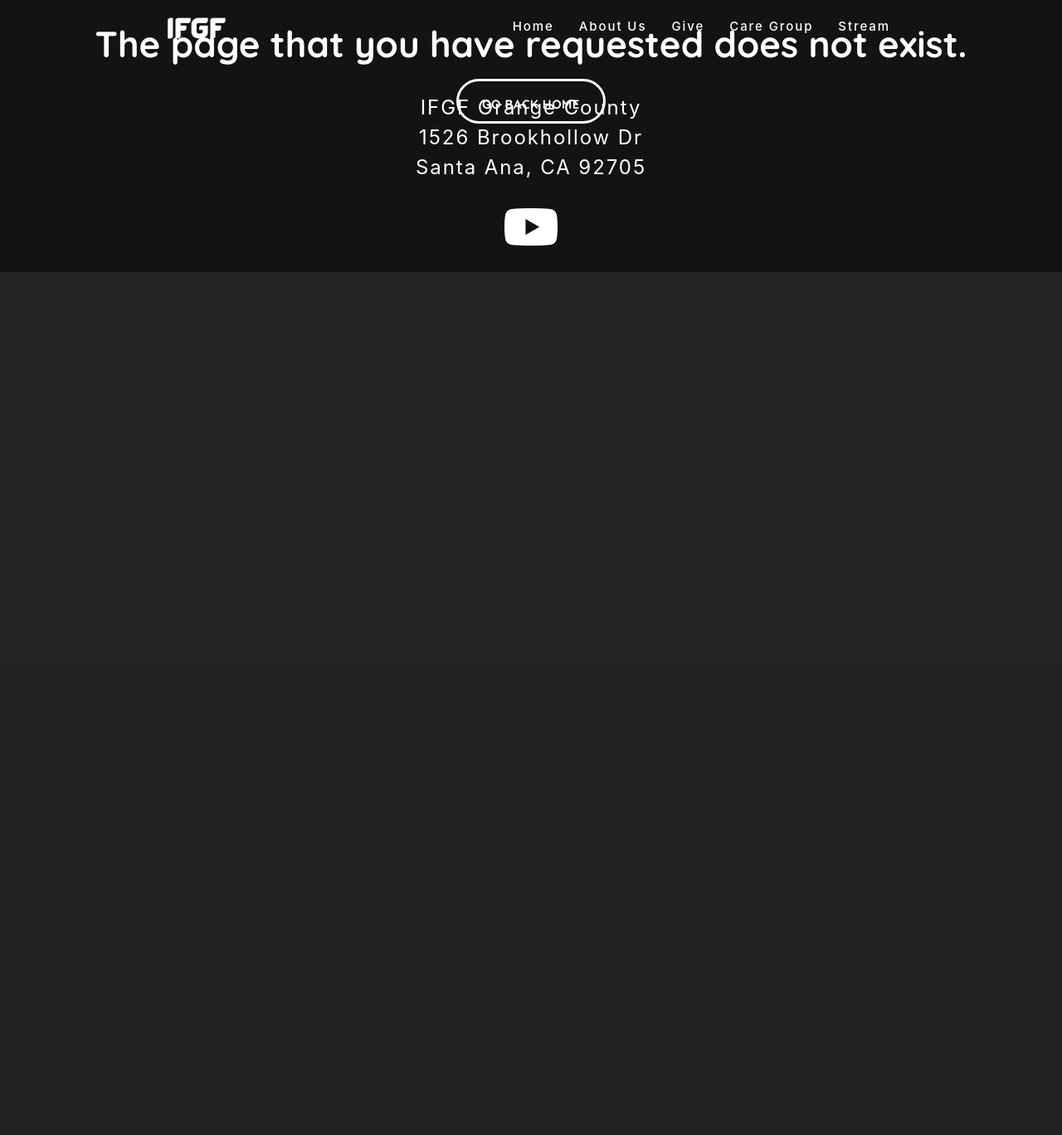
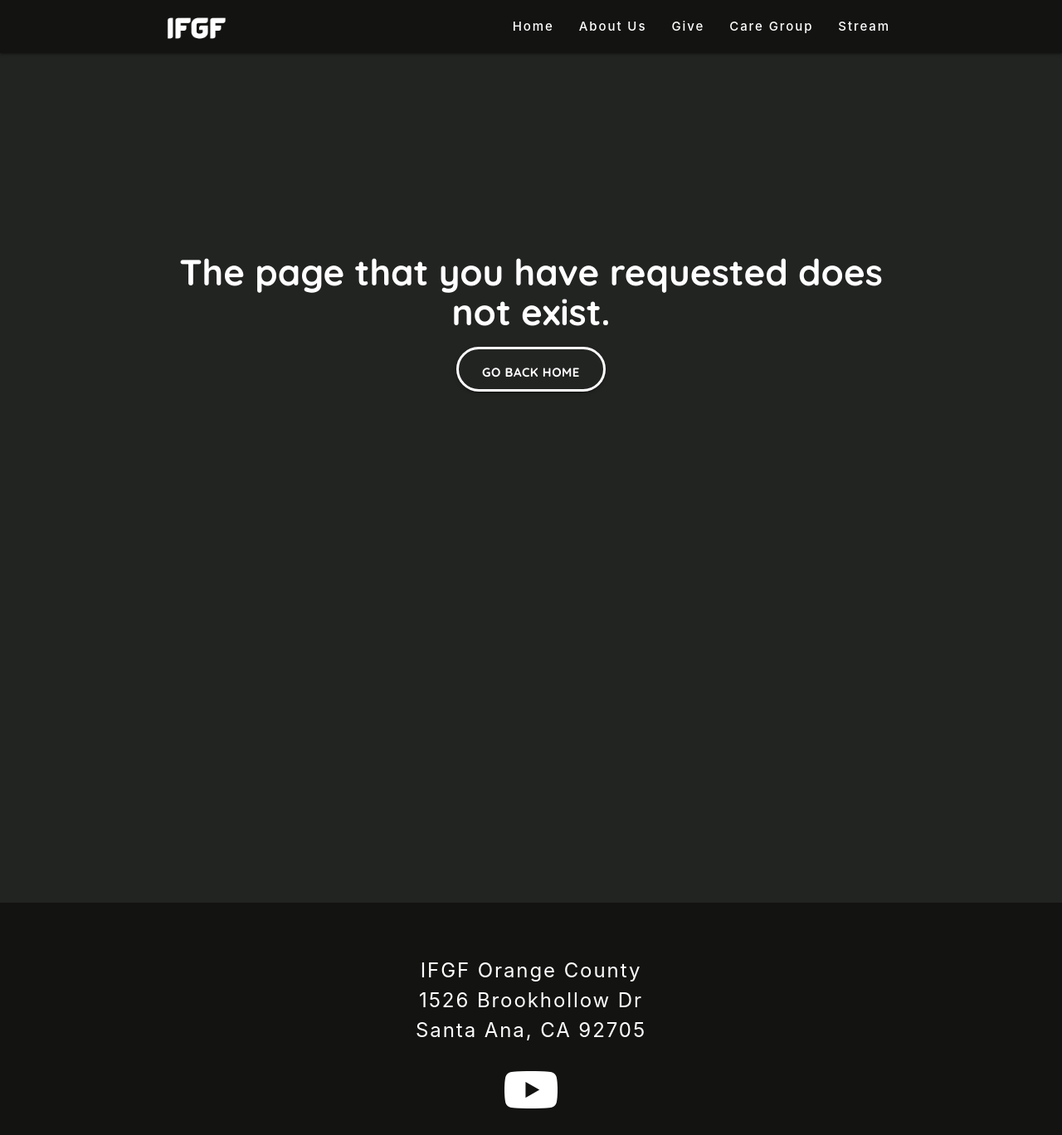
Before and after one commit to jthamrun/ifgfoc, a Django app: template ifgfoc/templates/ifgfoc/404.html in a window 1280 px wide. Shown: the whole page at 83% size. Before the commit the page ends 328 px from the top, so only its background shows below. Run offline with Django 3.2, Linux system fonts and the light colour scheme; the template is opened without the code that fills it, so the values that code supplies are empty; some libraries are stand-ins or nearby versions; some web fonts are replaced.

Commit message:
08/19/2020

```diff
--- a/ifgfoc/templates/ifgfoc/404.html
+++ b/ifgfoc/templates/ifgfoc/404.html
@@ -15,19 +15,11 @@
     <style>
         #error-landing {
             height: 100vh;
-            position: absolute;
-            top: 50%;
-            left: 50%;
-            transform: translate(-50%, -50%);
-            overflow: hidden;
-            text-align: center;
-            color: white;
-            width: 100vw;
         }
 
         #error-landing h3 {
             font-family: 'Quicksand', sans-serif;
-
+            margin-top: 30vh;
         }
 
         #error-landing > a {
```
